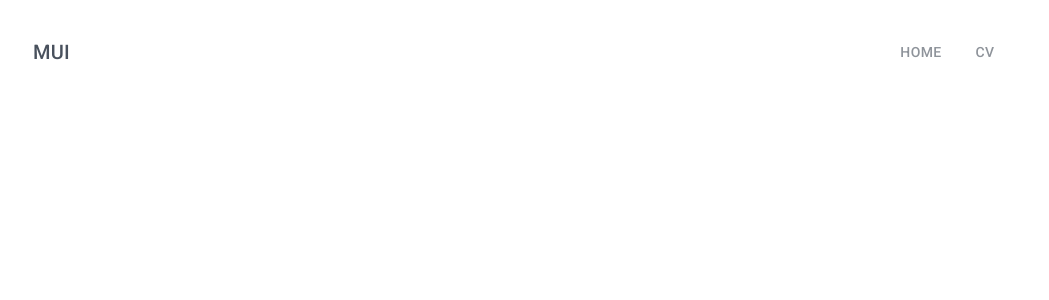
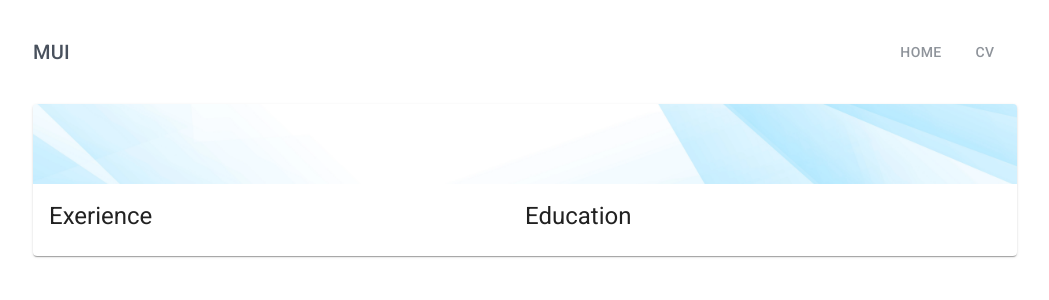
Before and after one commit to EPB1996/baet-cv, a React (Create React App) app: page / in a window 1280 px wide. Both pictures are taken after a click on the button "CV". Shown: the top 300 px of the page, without its empty margins (115-1164 px from the left). Built offline with nearby package versions, Linux system fonts and the light colour scheme.

Commit message:
CV setup

```diff
--- a/src/appbar/appbar.tsx
+++ b/src/appbar/appbar.tsx
@@ -15,6 +15,7 @@ import Button from "@mui/material/Button";
 import Home from "../home/home";
 import { Container, CssBaseline } from "@mui/material";
 import "./appbar.css";
+import CV from "../cv/cv";
 
 interface Props {
   /**
@@ -121,7 +122,7 @@ export default function DrawerAppBar(props: Props) {
       <Box component="main">
 
         {content === "Home" ? <Home></Home> : null}
-        {content === "CV" ? <Button></Button> : null}
+        {content === "CV" ? <CV></CV> : null}
       </Box>
     </Box>
   );
--- /dev/null
+++ b/src/cv/cv.tsx
@@ -0,0 +1,41 @@
+import {
+  Box,
+  Card,
+  CardContent,
+  CardHeader,
+  CardMedia,
+  Container,
+  Grid,
+  Typography,
+} from "@mui/material";
+import "./cv.css";
+
+function CV() {
+  return (
+    <Container>
+      <Card /* variant="outlined" */>
+        <CardMedia
+          className="CardMedia"
+          sx={{ height: "5rem" }}
+          image={require("../assest/banner.jpg")}
+        ></CardMedia>
+        <CardContent sx={{ height: "auto" }}>
+          <Grid container spacing={0}>
+            <Grid xs={12} sm={12} md={6}>
+              <Typography variant="h5" align="left">
+                Exerience
+              </Typography>
+            </Grid>
+            <Grid xs={12} sm={12} md={6}>
+            <Typography variant="h5" align="left">
+                Education
+              </Typography>
+            </Grid>
+          </Grid>
+        </CardContent>
+      </Card>
+    </Container>
+  );
+}
+
+export default CV;
--- a/src/home/home.tsx
+++ b/src/home/home.tsx
@@ -14,8 +14,8 @@ import "./home.css"
 function Home() {
   return (
     <Container>
-      <Card variant="outlined">
-        <CardMedia className="CardMedia" image={require("./banner.jpg")}>
+      <Card >
+        <CardMedia className="CardMedia" sx={{height:"15rem"}} image={require("../assest/banner.jpg")}>
         <Grid sx={{height:"inherit"}} container spacing={0}>
           <Grid /* sx={{height:"inherit"}} */ xs={12} sm={6} md={6}>
                 <Card sx={{height:"inherit", opacity:0.5}}> Hi there</Card>
```
Also changed, not shown: src/assest/banner.jpg (renamed from src/home/banner.jpg), src/cv/cv.css (added).
